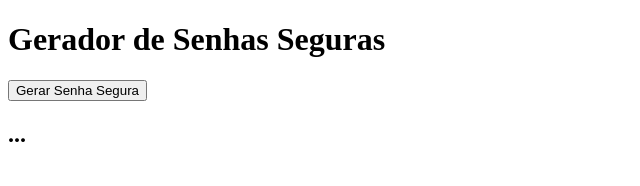
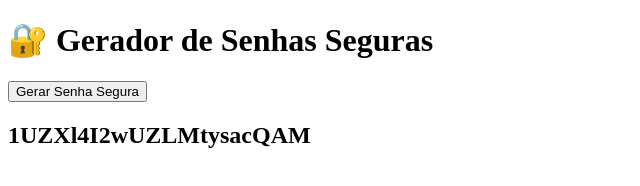
Before and after one commit to rodcamargo/passwordGenerator, a website built with Vite: page index.html in a window 1280 px wide. Both pictures are taken after a click on the button "Gerar Senha Segura". Shown: the whole page, without its empty margins (0-640 px from the left). Built offline with nearby package versions, Linux system fonts and the light colour scheme.

Commit message:
Funcionalidades

```diff
--- a/index.html
+++ b/index.html
@@ -7,9 +7,9 @@
   <title>Gerador de Senhas Seguras</title>
 </head>
 <body>
-  <h1>Gerador de Senhas Seguras</h1>
+  <h1>🔐 Gerador de Senhas Seguras</h1>
   <button> Gerar Senha Segura</button>
   <h2>...</h2>
-  <script src="/src/main.js" type="module"></script>
+  <script src="/src/main.js" type="module" defer></script>
 </body>
 </html>
--- a/src/main.js
+++ b/src/main.js
@@ -1 +1,9 @@
-console.log('Hello World')
+import { nanoid } from "nanoid";
+
+const passwordBtnEl = document.querySelector('button');
+const displayPasswordEl = document.querySelector('h2');
+
+passwordBtnEl.addEventListener('click', () => {
+  const randomPassword = nanoid();
+  displayPasswordEl.innerHTML = randomPassword;
+})
```
Also changed, not shown: package.json (+12 -2 lines), .eslintrc.json (added), 2 other files.
